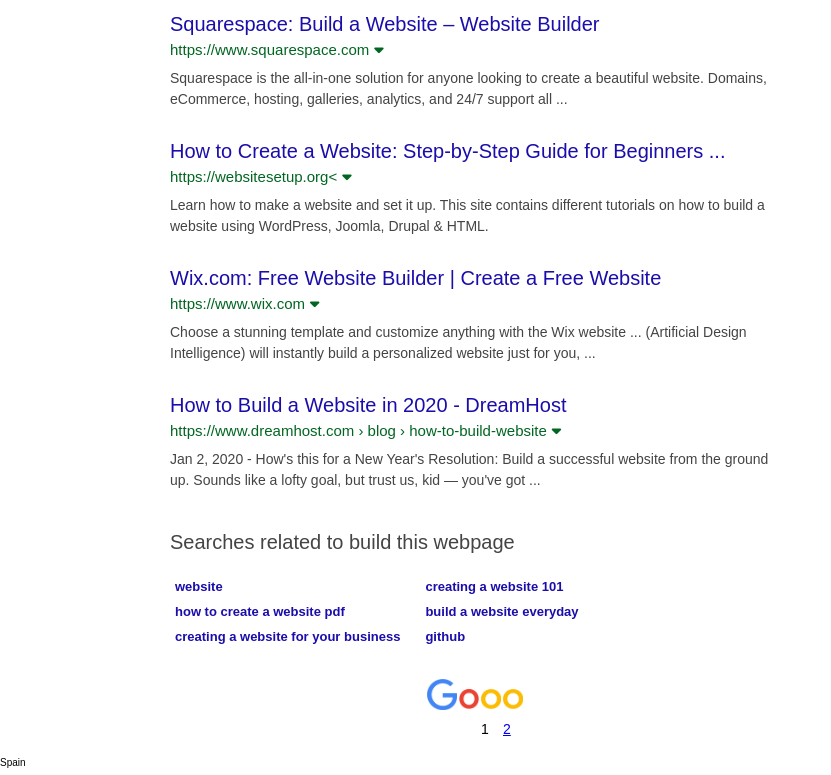
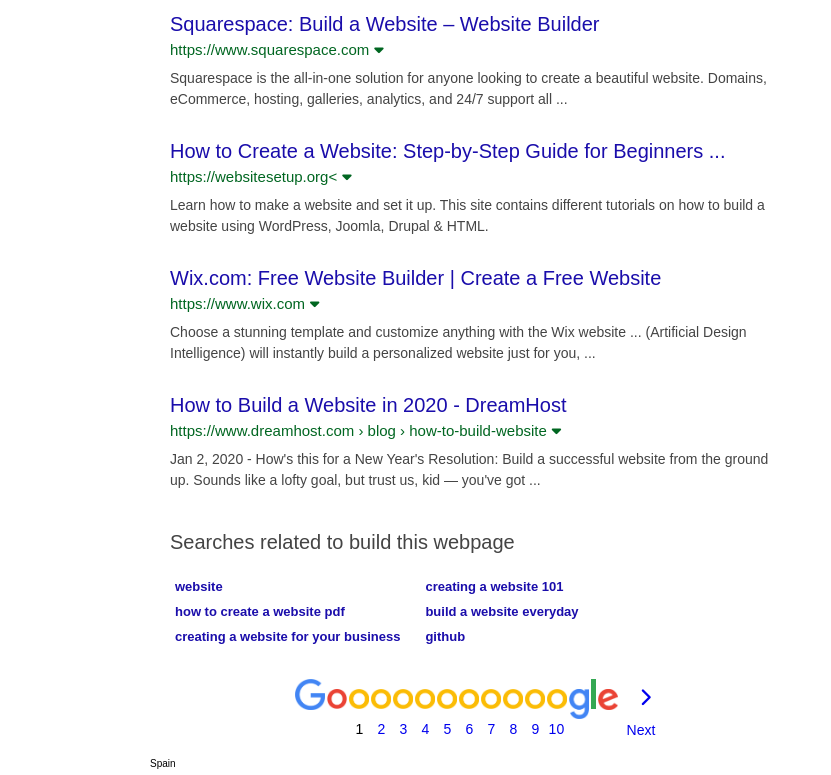
Before and after one commit to iamADT/google_searchpage_by_adt, a plain HTML site: page index.html in a window 1280 px wide. Shown: the part 1880-2655 px from the top of the page, without its empty margins (0-831 px from the left). Drawn offline with Linux system fonts and the light colour scheme.

Commit message:
Complete long google page index at bottom of page

```diff
--- a/index.html
+++ b/index.html
@@ -228,46 +228,53 @@
                         <a class="pagination-count">1</a>
                         </a>
                     </div>
-                    <div class="long-google"><a href="#">
+                    <div class="long-google">
+                        <a href="#">
                         <img class="google-letter" src="Images/O_Orange.png" alt="orange o">
                         <a href="#" class="pagination-count">2</a>
-                    </a>
                     </div>
-                    <!--
-                    <a href="#" class="long-google">
+                    <div class="long-google">
+                            <a href="#">
                             <img class="google-letter" src="Images/O_Orange.png" alt="orange o">
-                        3
-                    </a>
-                    <a class="long-google">
+                            <a href="#" class="pagination-count">3</a>
+                        </div>
+                    <div class="long-google">
+                            <a href="#">
                             <img class="google-letter" src="Images/O_Orange.png" alt="orange o">
-                        4
-                    </a>
-                    <a class="long-google">
+                            <a href="#" class="pagination-count">4</a>
+                        </div>
+                    <div class="long-google">
+                            <a href="#">
                             <img class="google-letter" src="Images/O_Orange.png" alt="orange o">
-                        5
-                    </a>
-                    <a class="long-google">
+                            <a href="#" class="pagination-count">5</a>
+                        </div>
+                    <div class="long-google">
+                            <a href="#">
                             <img class="google-letter" src="Images/O_Orange.png" alt="orange o">
-                        6
-                    </a>
-                    <a class="long-google">
+                            <a href="#" class="pagination-count">6</a>
+                        </div>
+                    <div class="long-google">
+                            <a href="#">
                             <img class="google-letter" src="Images/O_Orange.png" alt="orange o">
-                        7
-                    </a>
-                    <a class="long-google">
+                            <a href="#" class="pagination-count">7</a>
+                        </div>
+                    <div class="long-google">
+                            <a href="#">
                             <img class="google-letter" src="Images/O_Orange.png" alt="orange o">
-                        8
-                    </a>
-                    <a class="long-google">
+                            <a href="#" class="pagination-count">8</a>
+                        </div>
+                    <div class="long-google">
+                            <a href="#">
                             <img class="google-letter" src="Images/O_Orange.png" alt="orange o">
-                        9
-                    </a>
-                    <a class="long-google">
+                            <a href="#" class="pagination-count">9</a>
+                        </div>
+                    <div class="long-google">
+                            <a href="#">
                             <img class="google-letter" src="Images/O_Orange.png" alt="orange o">
-                        10
-                    </a>
+                            <a href="#" class="pagination-count-10">10</a>
+                        </div>
                     <div class="long-google">
-                        <img class="google-letter g" src="Images/Small_G.png" alt="small g">
+                        <img class="google-letter small-G" src="Images/Small_G.png" alt="Big G">
                     </div>
                     <div class="long-google">
                             <img class="google-letter l" src="Images/l.png" alt="l">
@@ -275,23 +282,22 @@
                         <div class="long-google">
                             <img class="google-letter" src="Images/e.png" alt="e">
                         </div>
-                    <div>
-                        <img src="" alt="Forward Arrow">
-                        <a href="#">Next</a>
+                        <div class="long-google">
+                            <a href="#"><i class="fas fa-chevron-right"></i></a>
+                            <a href="#" class="pagination-count">Next</a>
                         </div>
-                    -->
                 </div>
             </section>
         </main>
 
         <footer>
-            <div>
+            <div class="footer-top">
                 <p>Spain</p>
                 <img src="" alt="">
                 <p><img src="" alt="vertical line"><span>Community of Madrid</span>- From your Internet address - Use precise location - Learn more
                 </p>
             </div>
-            <div>
+            <div class="footer-bottom">
                 <a href="#">Help</a>
                 <a href="#">Send feedback</a>
                 <a href="#">Privacy</a>
--- a/styles.css
+++ b/styles.css
@@ -93,7 +93,7 @@
 /* Header CSS Begins Here*/
 
 .header-wrapper,
-.body-main {
+.body-main, footer {
   margin-left: 150px;
 }
 
@@ -133,7 +133,7 @@
   justify-content: space-between;
 }
 
-.body-main {
+.body-main, footer {
   max-width: 650px;
 }
 
@@ -341,6 +341,14 @@
 }
 .pagination-count{
   font-size: 1.4rem;
+  margin-left: 7px;
+  text-decoration: none;
+}
+
+.pagination-count-10{
+  font-size: 1.4rem;
+  margin-left: 2px;
+  text-decoration: none;
 }
 
 .google-letter {
@@ -348,16 +356,19 @@
   padding-bottom: 10px;
 }
 
-.g {
-  transform: translateY(9px);
-}
-
 .l {
-  width: 7px;
-  height: 30px;
+  width: 5px;
+  height: 40px;
+  transform: translateY(-10px);
 }
 
 .G {
   width: 30px;
   transform: translateY(-10px);
 }
+
+.fa-chevron-right{
+  font-size: 1.8rem;
+  padding-bottom: 15px;
+  margin-left: 20px;
+}
```
Lines whose indentation alone changed are shown as unchanged.
